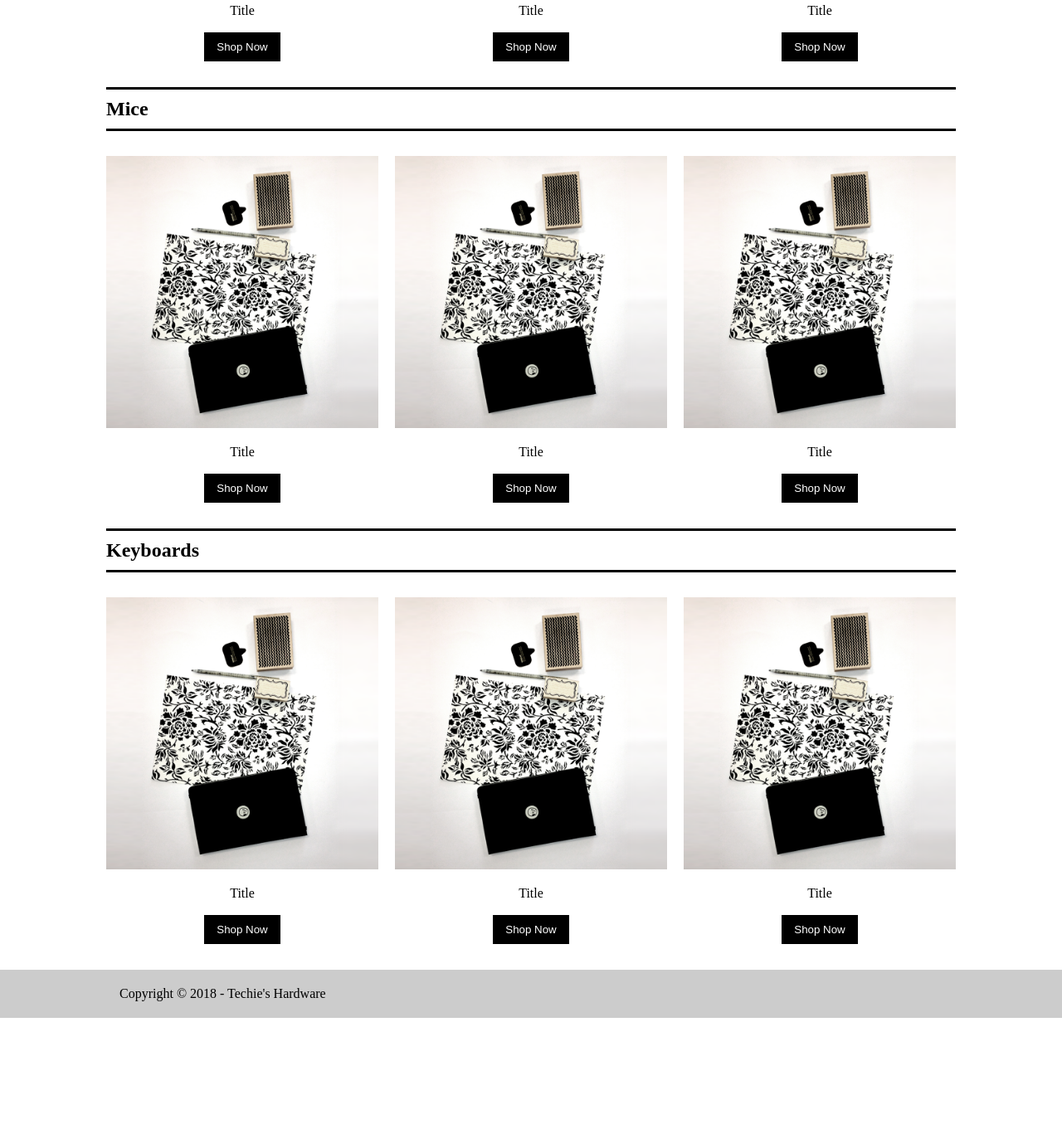
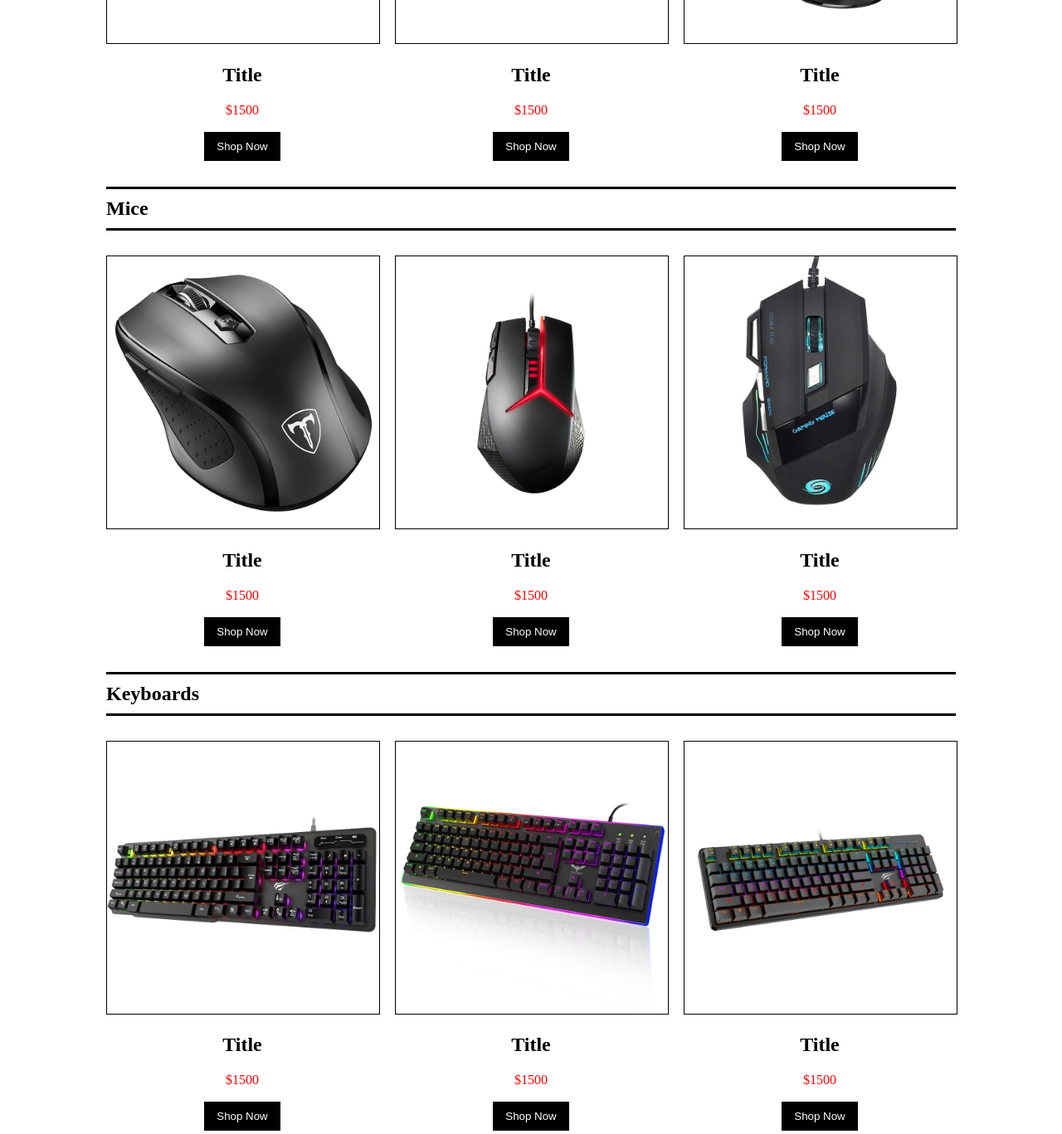
Before and after one commit to jbb3997/techieshardware, a plain HTML site: page about.html in a window 1280 px wide. Shown: the part 818-2185 px from the top of the page at 83% size. Before the commit the page ends 2045 px from the top, so only its background shows below. Drawn offline with Linux system fonts and the light colour scheme.

Commit message:
Updated content in the Home and About page

```diff
--- a/about.html
+++ b/about.html
@@ -28,29 +28,36 @@
         <p>jfhkjasd flakjsd fhaklsjdfh alksjd hfll aksdj fhlaskdfh lakdf jhaskdfh askjf hlaskdjf hlaskjf haskd jfhask jdfhka jsdhfahsdf kkasjhfa</p>
     </div>
 
+    <div class='section'>
+        <center><h1>Products</h1></center>
+    </div>
+
     <div id='monitors' class="section">
       <div class='shopSectionTitle'>
           <h2>Monitors</h2>
       </div>
       <div class='shopSection'>
           <div class="shopItem">
-              <img src="images/sample-image.png" alt="">
+              <img src="images/monitor-1.jpg" alt="">
               <center>
-                  <p>Title</p>
+                  <h2>Title</h2>
+                  <p class='prices'>$1500</p>
                   <a href=""><button class="shopBtn">Shop Now</button></a>
               </center>
           </div>
           <div class="shopItem">
-                <img src="images/sample-image.png" alt="">
+                <img src="images/monitor-2.jpg" alt="">
                 <center>
-                    <p>Title</p>
+                    <h2>Title</h2>
+                    <p class='prices'>$1500</p>
                     <a href=""><button class="shopBtn">Shop Now</button></a>
                 </center>
           </div>
           <div class="shopItem">
-              <img src="images/sample-image.png" alt="">
+              <img src="images/monitor-3.jpg" alt="">
               <center>
-                  <p>Title</p>
+                <h2>Title</h2>
+                <p class='prices'>$1500</p>
                 <a href=""><button class="shopBtn">Shop Now</button></a>
               </center>
           </div>
@@ -63,23 +70,26 @@
         </div>
         <div class='shopSection'>
             <div class="shopItem">
-                <img src="images/sample-image.png" alt="">
+                <img src="images/mouse-1.jpg" alt="">
                 <center>
-                    <p>Title</p>
+                        <h2>Title</h2>
+                        <p class='prices'>$1500</p>
                         <a href=""><button class="shopBtn">Shop Now</button></a>
                 </center>
             </div>
             <div class="shopItem">
-                  <img src="images/sample-image.png" alt="">
+                  <img src="images/mouse-2.jpg" alt="">
                   <center>
-                      <p>Title</p>
+                        <h2>Title</h2>
+                        <p class='prices'>$1500</p>
                         <a href=""><button class="shopBtn">Shop Now</button></a>
                   </center>
             </div>
             <div class="shopItem">
-                <img src="images/sample-image.png" alt="">
+                <img src="images/mouse-3.jpg" alt="">
                 <center>
-                    <p>Title</p>
+                        <h2>Title</h2>
+                        <p class='prices'>$1500</p>
                         <a href=""><button class="shopBtn">Shop Now</button></a>
                 </center>
             </div>
@@ -92,23 +102,26 @@
           </div>
           <div class='shopSection'>
               <div class="shopItem">
-                  <img src="images/sample-image.png" alt="">
+                  <img src="images/keyboard-1.jpg" alt="">
                   <center>
-                      <p>Title</p>
+                        <h2>Title</h2>
+                        <p class='prices'>$1500</p>
                         <a href=""><button class="shopBtn">Shop Now</button></a>
                   </center>
               </div>
               <div class="shopItem">
-                    <img src="images/sample-image.png" alt="">
+                    <img src="images/keyboard-2.jpg" alt="">
                     <center>
-                        <p>Title</p>
+                            <h2>Title</h2>
+                            <p class='prices'>$1500</p>
                             <a href=""><button class="shopBtn">Shop Now</button></a>
                     </center>
               </div>
               <div class="shopItem">
-                  <img src="images/sample-image.png" alt="">
+                  <img src="images/keyboard-3.jpg" alt="">
                   <center>
-                      <p>Title</p>
+                        <h2>Title</h2>
+                        <p class='prices'>$1500</p>
                         <a href=""><button class="shopBtn">Shop Now</button></a>
                   </center>
               </div>
--- a/style.css
+++ b/style.css
@@ -63,6 +63,7 @@ a {
 
 .shopItem img {
   width:100%;
+  border:1px solid #000;
 }
 
 .shopBtn {
@@ -89,6 +90,8 @@ a {
   margin:10px 0;
 }
 
+.prices {color:red;}
+
 footer {
   background:#ccc;
   padding:20px;
```
Also changed, not shown: index.html (+6 -6 lines), images/455546_1.jpg (deleted), images/keyboard-1.jpg (added), images/keyboard-2.jpg (added), images/keyboard-3.jpg (added), images/monitor-1.jpg (added), images/monitor-2.jpg (added), images/monitor-3.jpg (added), images/mouse-1.jpg (added), images/mouse-2.jpg (added), images/mouse-3.jpg (added), images/sample-image.png (deleted). Lines whose indentation alone changed are shown as unchanged.
